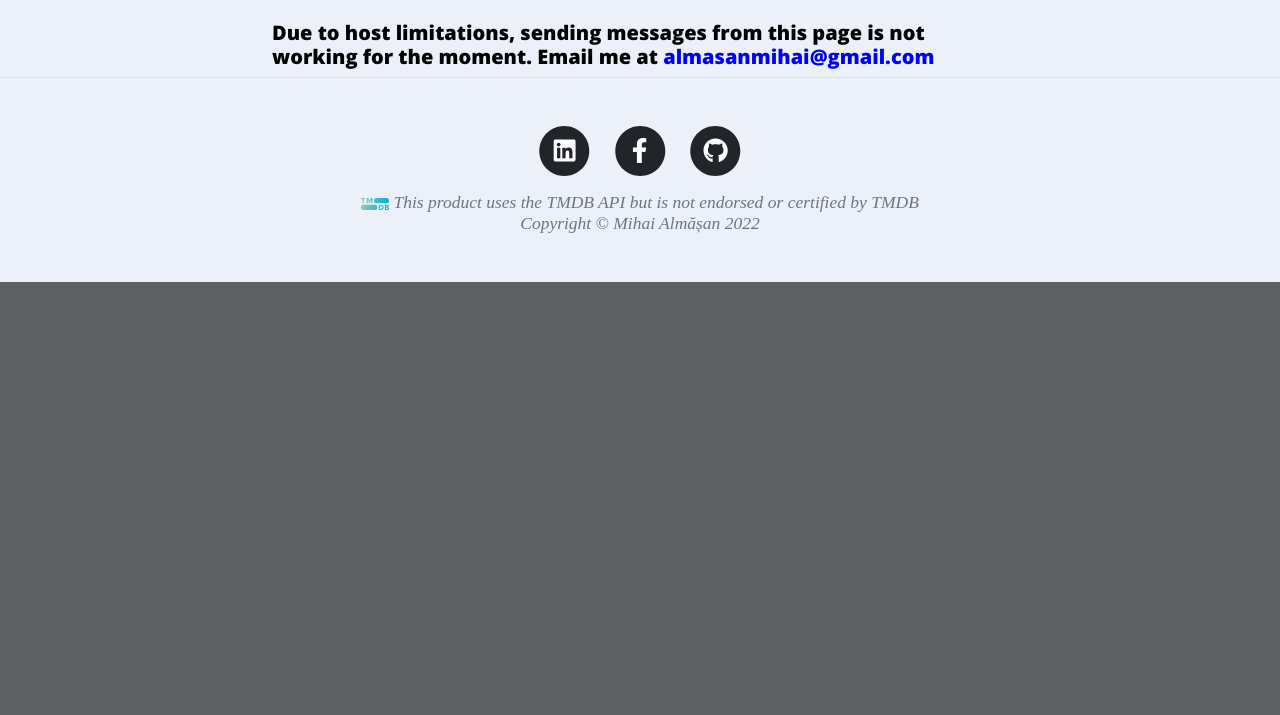
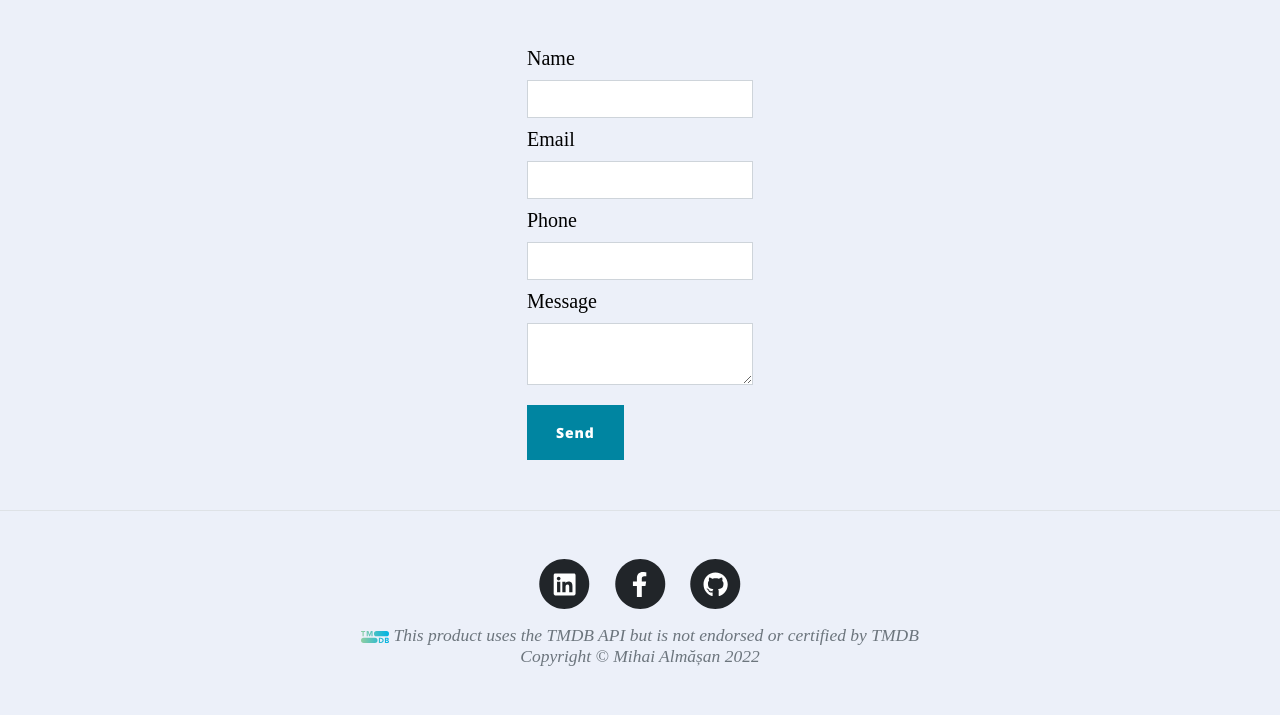
Before and after one commit to almasanmihai/movie-project_v2, a Flask app: page /contact in a window 1280 px wide. Shown: the part 521-1236 px from the top of the page. Before the commit the page ends 803 px from the top, so only its background shows below. Run offline with Flask 2, Linux system fonts and the light colour scheme; some libraries are stand-ins or nearby versions.

Commit message:
ContactForm for contact.html and message sending with smtplib

```diff
--- a/forms.py
+++ b/forms.py
@@ -1,6 +1,7 @@
 from flask_wtf import FlaskForm
 from wtforms import StringField, SubmitField, PasswordField, FloatField
 from wtforms.validators import DataRequired, Email, NumberRange, Length
+from flask_ckeditor import CKEditorField
 
 
 ##WTForm
@@ -26,3 +27,11 @@ class RatingForm(FlaskForm):
 class AddForm(FlaskForm):
     title = StringField('Movie title', validators=[DataRequired()])
     submit = SubmitField('Search')
+
+
+class ContactForm(FlaskForm):
+    name = StringField('Name', validators=[DataRequired(), Length(min=2)])
+    email = StringField('Email', validators=[DataRequired(), Email()])
+    phone = FloatField('Phone', validators=[DataRequired()])
+    message = CKEditorField('Message', validators=[DataRequired()])
+    submit = SubmitField('Send')
--- a/main.py
+++ b/main.py
@@ -2,12 +2,13 @@ from flask import Flask, render_template, redirect, url_for, request, flash, abo
 from flask_bootstrap import Bootstrap
 from flask_sqlalchemy import SQLAlchemy
 import requests
-from secret import key, token
-from forms import LoginForm, RegisterForm, RatingForm, AddForm
+from secret import key, token, mail_password
+from forms import LoginForm, RegisterForm, RatingForm, AddForm, ContactForm
 from flask_login import UserMixin, LoginManager, login_user, logout_user, login_required, current_user
 from sqlalchemy.orm import relationship
 from werkzeug.security import generate_password_hash, check_password_hash
 from werkzeug.exceptions import BadRequest
+import smtplib
 
 # --------------TMDB-------------------
 TMDB_API_KEY = key
@@ -124,9 +125,28 @@ def register():
     return render_template("register.html", form=form)
 
 
-@app.route("/contact")
+@app.route("/contact", methods=['GET', 'POST'])
 def contact():
-    return render_template("contact.html")
+    mail_adress = 'pythontest100days@gmail.com'
+    form = ContactForm()
+    if form.validate_on_submit():
+        email = form.email.data
+        name = form.name.data
+        phone = form.phone.data
+        message = form.message.data
+        print(email, name, phone, message)
+        try:
+            with smtplib.SMTP("smtp.gmail.com") as connection:
+                connection.starttls()
+                connection.login(user=mail_adress, password=mail_password)
+                connection.sendmail(from_addr=mail_adress, to_addrs="almasanmihai@yahoo.com",
+                                    msg=f"Subject: Message from Top 10 movies!\n\n{name}, email: {email}, phone: {phone}, sent you this message:\n{message}")
+        except smtplib.SMTPException:
+            flash("The connection to outgoing server failed")
+        else:
+            flash('Your message has been sent')
+        return redirect(url_for('home'))
+    return render_template("contact.html", form=form)
 
 
 @app.route("/logout")
@@ -239,5 +259,5 @@ def select():
 
 
 if __name__ == '__main__':
-    # app.run(host="0.0.0.0", port='5000')
-    app.run(debug=True)
+    app.run(host="0.0.0.0", port='5000')
+    # app.run(debug=True)
--- a/templates/contact.html
+++ b/templates/contact.html
@@ -1,4 +1,5 @@
 {% include "header.html" %}
+{% import "bootstrap/wtf.html" as wtf %}
 
 <!-- Page Header -->
 <header class="masthead"
@@ -9,56 +10,26 @@
             <div class="col-lg-8 col-md-10 mx-auto">
                 <div class="page-heading">
                     <h1>Contact Me</h1>
-                    <span class="subheading">Have questions? Hopefully I have answers.</span>
+                    <span class="subheading">Email me at <a href="mailto:almasanmihai@gmail.com" style="color:#90f5f0;">almasanmihai@gmail.com</a>, or fill up the form below</span>
                 </div>
             </div>
         </div>
     </div>
 </header>
 
-<!-- Main Content -->
 <div class="container">
     <div class="row">
-        <div class="col-lg-8 col-md-10 mx-auto">
-            <h5>Due to host limitations, sending messages from this page is not working for the moment. Email me at <a href="mailto:almasanmihai@gmail.com" style="color:blue;">almasanmihai@gmail.com</a></h5>
-
-            <!--            <form name="sentMessage" id="contactForm" novalidate method="post" action="{{ url_for('contact') }}">-->
-            <!--                <div class="control-group">-->
-            <!--                    <div class="form-group floating-label-form-group controls">-->
-            <!--                        <label>Name</label>-->
-            <!--                        <input type="text" class="form-control" placeholder="Name" id="name" required-->
-            <!--                               data-validation-required-message="Please enter your name." name="name">-->
-            <!--                        <p class="help-block text-danger"></p>-->
-            <!--                    </div>-->
-            <!--                </div>-->
-            <!--                <div class="control-group">-->
-            <!--                    <div class="form-group floating-label-form-group controls">-->
-            <!--                        <label>Email Address</label>-->
-            <!--                        <input type="email" class="form-control" placeholder="Email Address" id="email" required-->
-            <!--                               data-validation-required-message="Please enter your email address." name="email">-->
-            <!--                        <p class="help-block text-danger"></p>-->
-            <!--                    </div>-->
-            <!--                </div>-->
-            <!--                <div class="control-group">-->
-            <!--                    <div class="form-group col-xs-12 floating-label-form-group controls">-->
-            <!--                        <label>Phone Number</label>-->
-            <!--                        <input type="tel" class="form-control" placeholder="Phone Number" id="phone" required-->
-            <!--                               data-validation-required-message="Please enter your phone number." name="phone">-->
-            <!--                        <p class="help-block text-danger"></p>-->
-            <!--                    </div>-->
-            <!--                </div>-->
-            <!--                <div class="control-group">-->
-            <!--                    <div class="form-group floating-label-form-group controls">-->
-            <!--                        <label>Message</label>-->
-            <!--                        <textarea rows="5" class="form-control" placeholder="Message" id="message" required-->
-            <!--                                  data-validation-required-message="Please enter a message." name="message"></textarea>-->
-            <!--                        <p class="help-block text-danger"></p>-->
-            <!--                    </div>-->
-            <!--                </div>-->
-            <!--                <br>-->
-            <!--                <div id="success"></div>-->
-            <!--                <button type="submit" class="btn btn-primary" id="sendMessageButton">Send</button>-->
-            <!--            </form>-->
+        <div class="col-lg-8 col-md-10 mx-auto content" style="color:red;">
+            {% with messages = get_flashed_messages() %}
+            {% if messages %}
+            {% for message in messages %}
+            <p>{{ message }}</p>
+            {% endfor %}
+            {% endif %}
+            {% endwith %}
+        </div>
+        <div class="col-lg-8 col-md-10 mx-auto content">
+            {{ wtf.quick_form(form, novalidate=True, button_map={"submit": "primary"}) }}
         </div>
     </div>
 </div>
```
Also changed, not shown: templates/backup_contact.html (added, +69 -0 lines).
